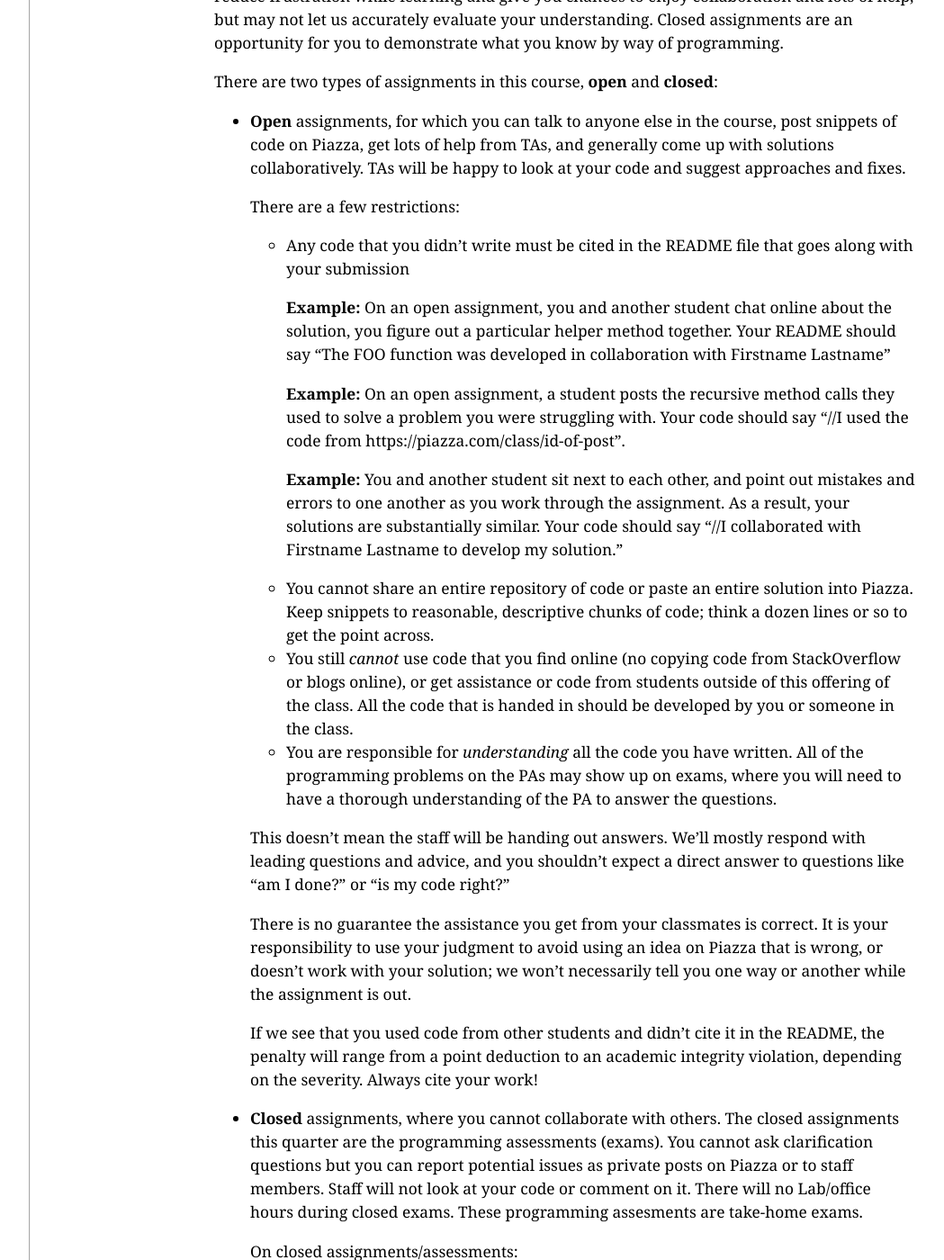
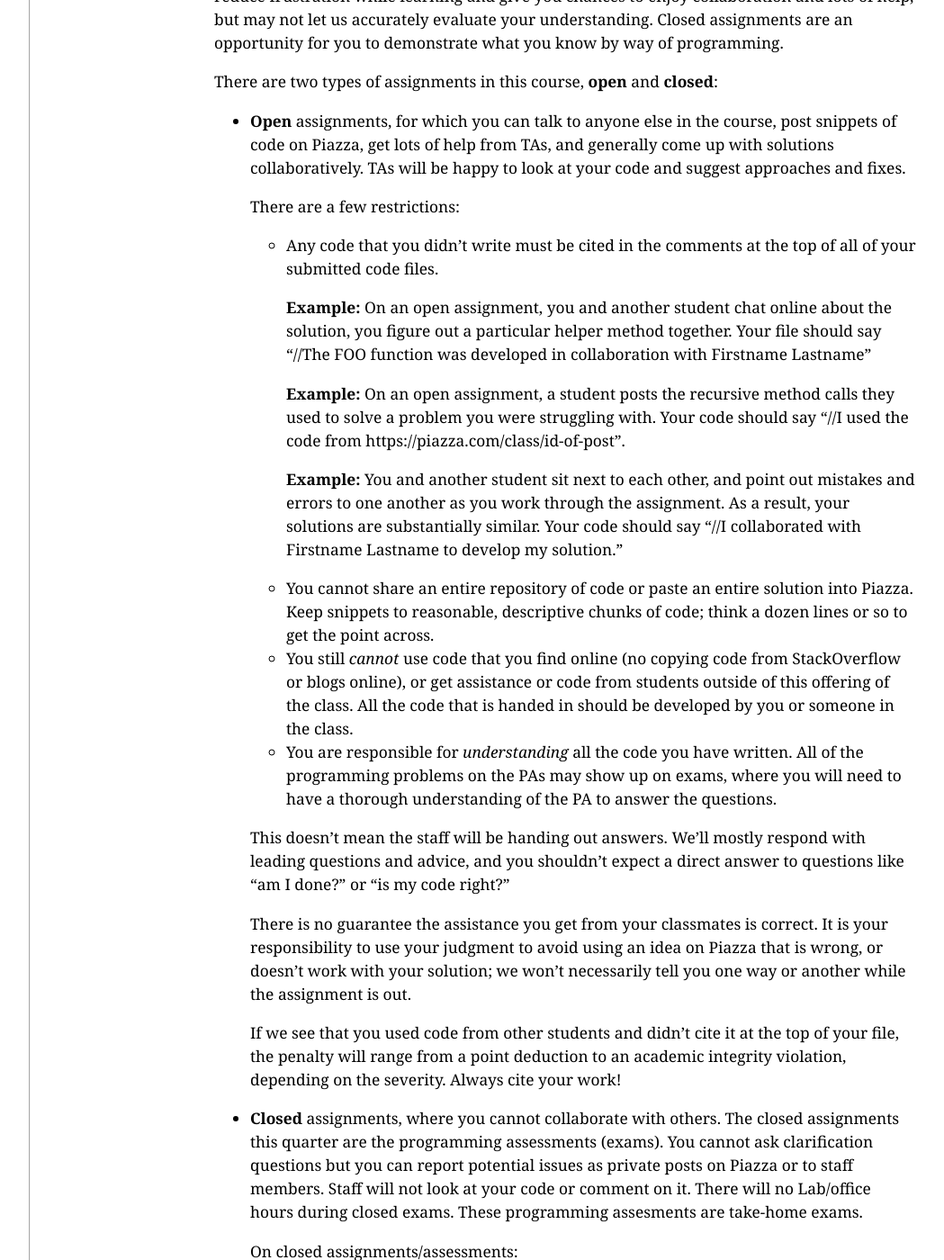
Before and after one commit to ucsd-cse12-f22/ucsd-cse12-f22.github.io, a Jekyll site: the page built from syllabus.md, in a window 1280 px wide and 1400 px high, scrolled down 3381 px. Shown: the whole window at 90% size, without its empty margins (56-1105 px from the left). Built offline with Jekyll 4.4.1, drawn with Linux system fonts in a browser that asks for light colours.

Commit message:
Update syllabus.md

```diff
--- a/syllabus.md
+++ b/syllabus.md
@@ -152,12 +152,11 @@ There are two types of assignments in this course, **open** and **closed**:
   look at your code and suggest approaches and fixes.
 
   There are a few restrictions:
-  - Any code that you didn't write must be cited in the README file that goes
-    along with your submission
+  - Any code that you didn't write must be cited in the comments at the top of all of your submitted code files.
 
     **Example:** On an open assignment, you and another
     student chat online about the solution, you figure out a particular
-    helper method together. Your README should say “The FOO function was
+    helper method together. Your file should say “//The FOO function was
     developed in collaboration with Firstname Lastname”
 
     **Example:** On an open assignment, a student posts the
@@ -192,8 +191,8 @@ There are two types of assignments in this course, **open** and **closed**:
   idea on Piazza that is wrong, or doesn't work with your solution; we won't
   necessarily tell you one way or another while the assignment is out.
 
-  If we see that you used code from other students and didn't cite it in the
-  README, the penalty will range from a point deduction to an academic
+  If we see that you used code from other students and didn't cite it at the top
+  of your file, the penalty will range from a point deduction to an academic
   integrity violation, depending on the severity. Always cite your work!
 
 - **Closed** assignments, where you cannot collaborate with others. The closed
```
